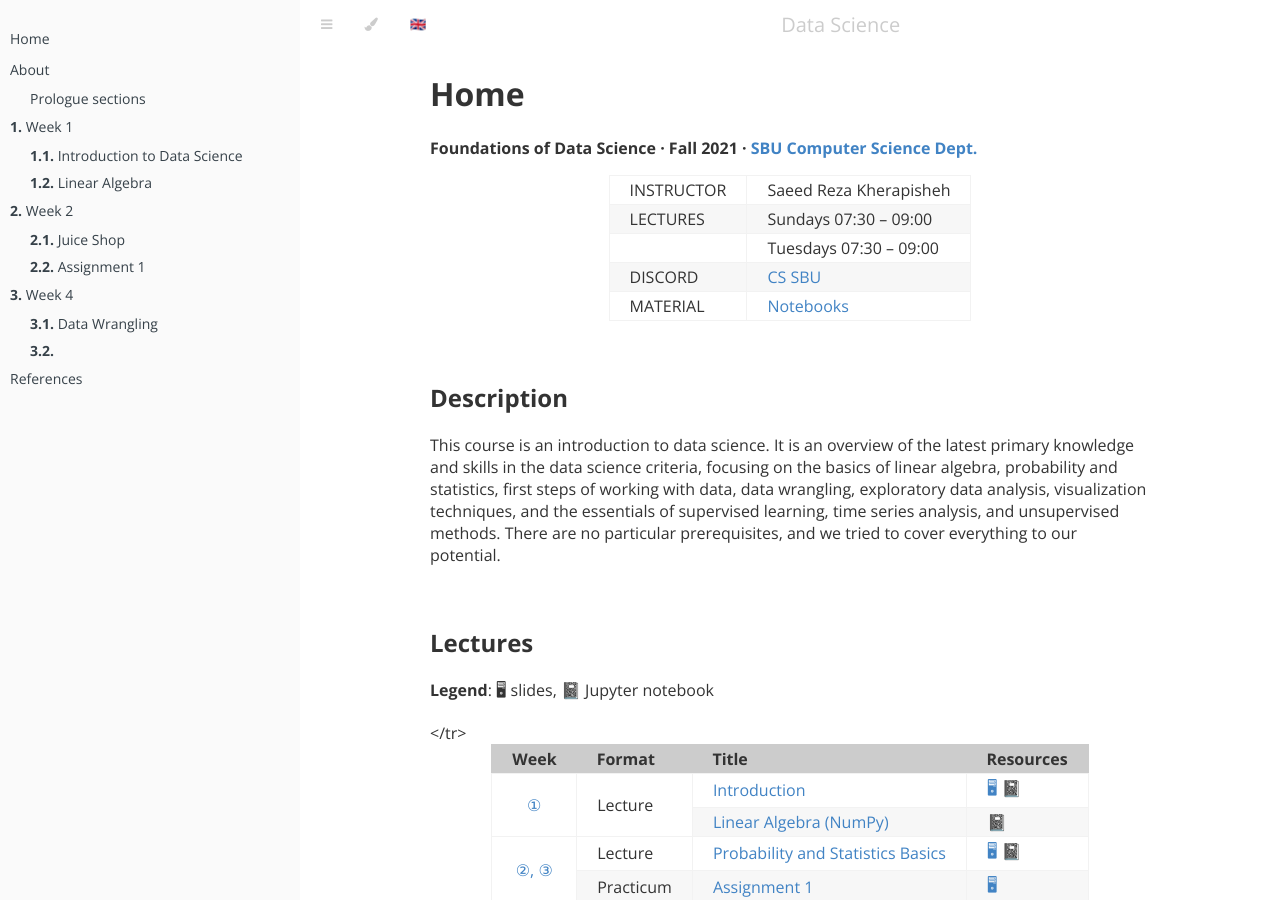
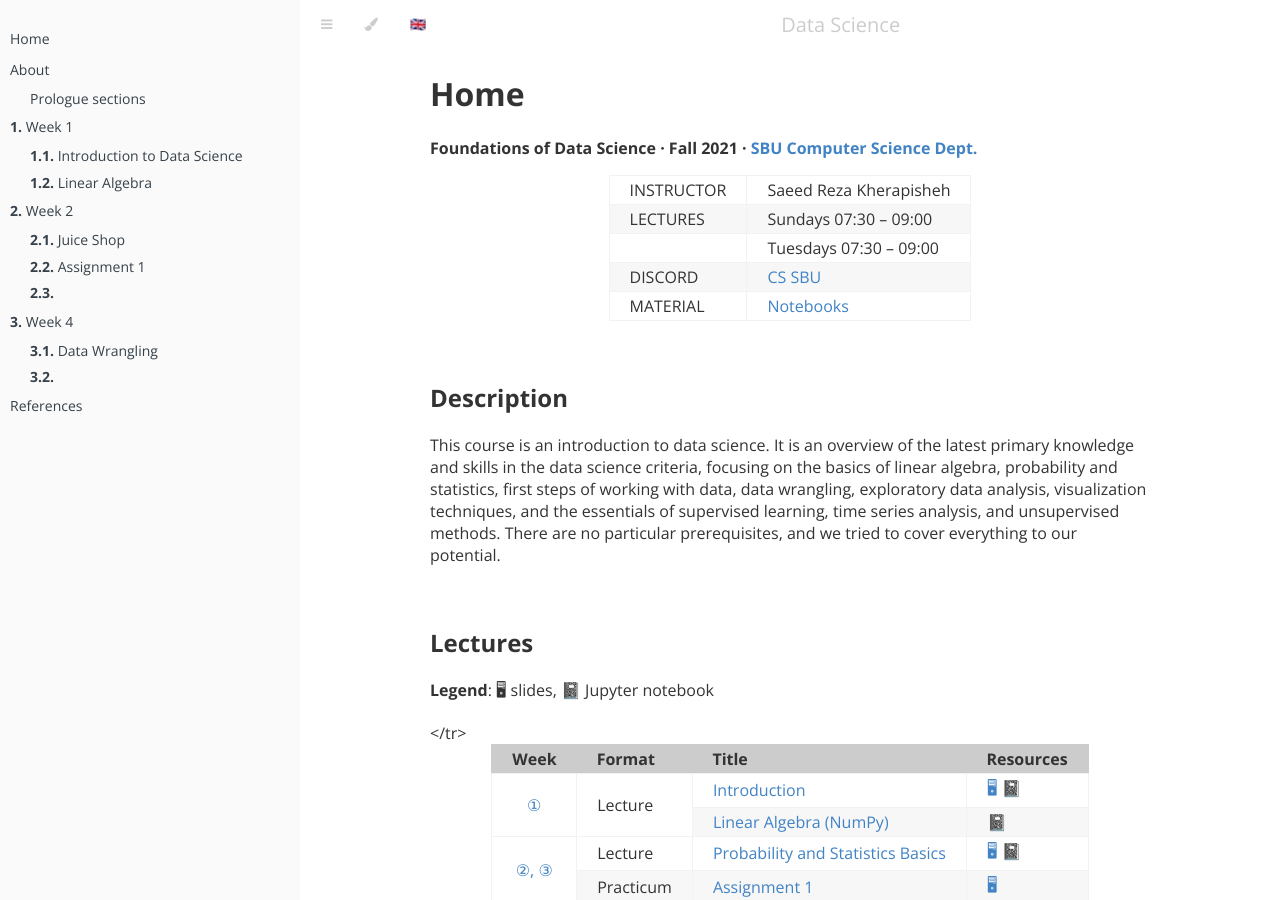
Before and after one commit to Sk7w4tch3r/CS-SBU-DataScience, a Jekyll site: the page built from index.md, in a window 1280 px wide and 900 px high. Built offline with Jekyll 4.4.1, drawn with Linux system fonts in a browser that asks for light colours; nearby versions of some CDN libraries.

Commit message:
answer path added

```diff
--- a/_config.yml
+++ b/_config.yml
@@ -46,6 +46,7 @@ chapters:
     sections:
       - path: chapters/chapter2-3/02-1.md
       - path: chapters/chapter2-3/02-q.md
+      - path: chapters/chapter2-3/02-a.md
   - path: chapters/chapter4/04.md
     sections:
       - path: chapters/chapter4/04-1.md
```
